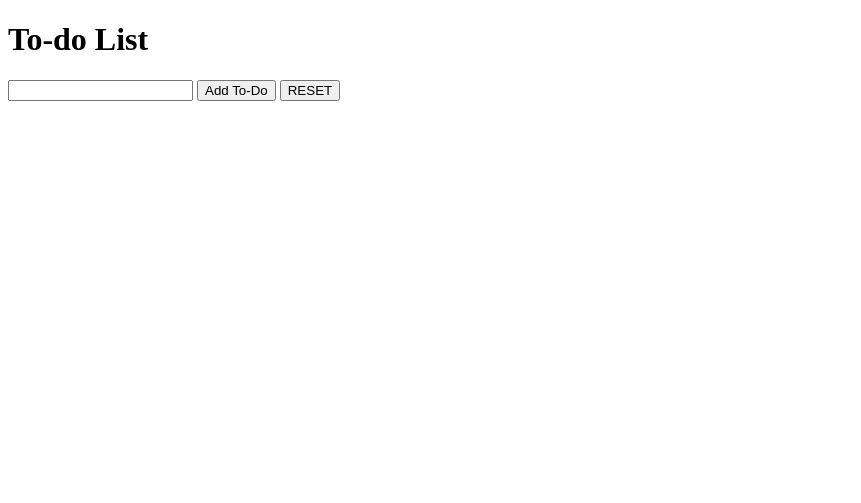
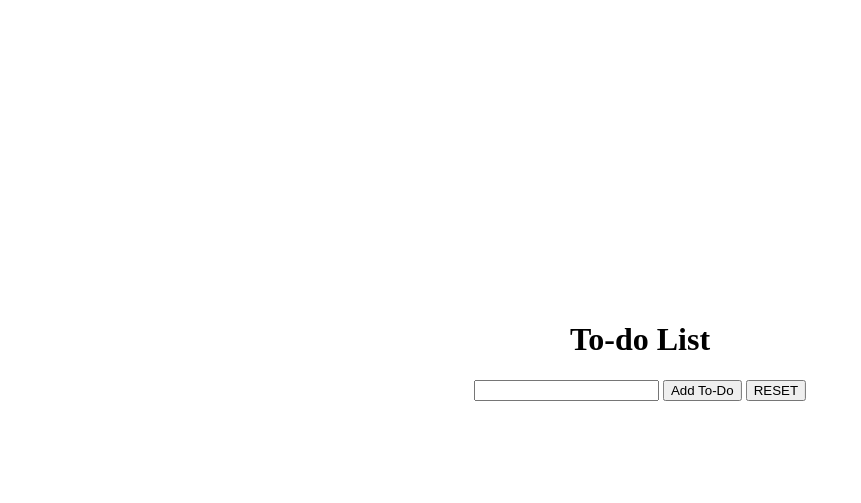
Before and after one commit to vongdara16/dom-todo-lab, a plain HTML site: page index.html in a window 1280 px wide. Shown: the whole page, without its empty margins (0-861 px from the left). Drawn offline with Linux system fonts and the light colour scheme.

Commit message:
add css and finish bonus

```diff
--- /dev/null
+++ b/css/style.css
@@ -0,0 +1,13 @@
+body {
+  height: 200px;
+  margin: 0;
+  position: absolute;
+  top: 50%;
+  left: 50%;
+  transform: translate(-50%, -50%);
+  text-align: center;
+}
+
+div {
+  display: inline;
+}
--- a/index.html
+++ b/index.html
@@ -6,12 +6,15 @@
   <meta name="viewport" content="width=device-width, initial-scale=1.0">
   <title>Document</title>
   <script defer src="js/app.js"></script>
+  <link rel="stylesheet" href="css/style.css">
 </head>
 <body>
   <h1>To-do List</h1>
-  <input type="text" id="text-field">
-  <button id="submit-button">Add To-Do</button>
-  <button id="reset-button">RESET</button>
+  <div id="inp-btns">
+    <input type="text" id="text-field">
+    <button id="submit-button">Add To-Do</button>
+    <button id="reset-button">RESET</button>
+  </div>
   <ul id="todo-list"></ul>
 </body>
 </html>
--- a/js/app.js
+++ b/js/app.js
@@ -21,6 +21,7 @@ function createList(){
 function resetList(){
   unList.innerHTML = ''
   input.value = ''
+  input.focus()
 }
 
 function removeTask(evt){
```
